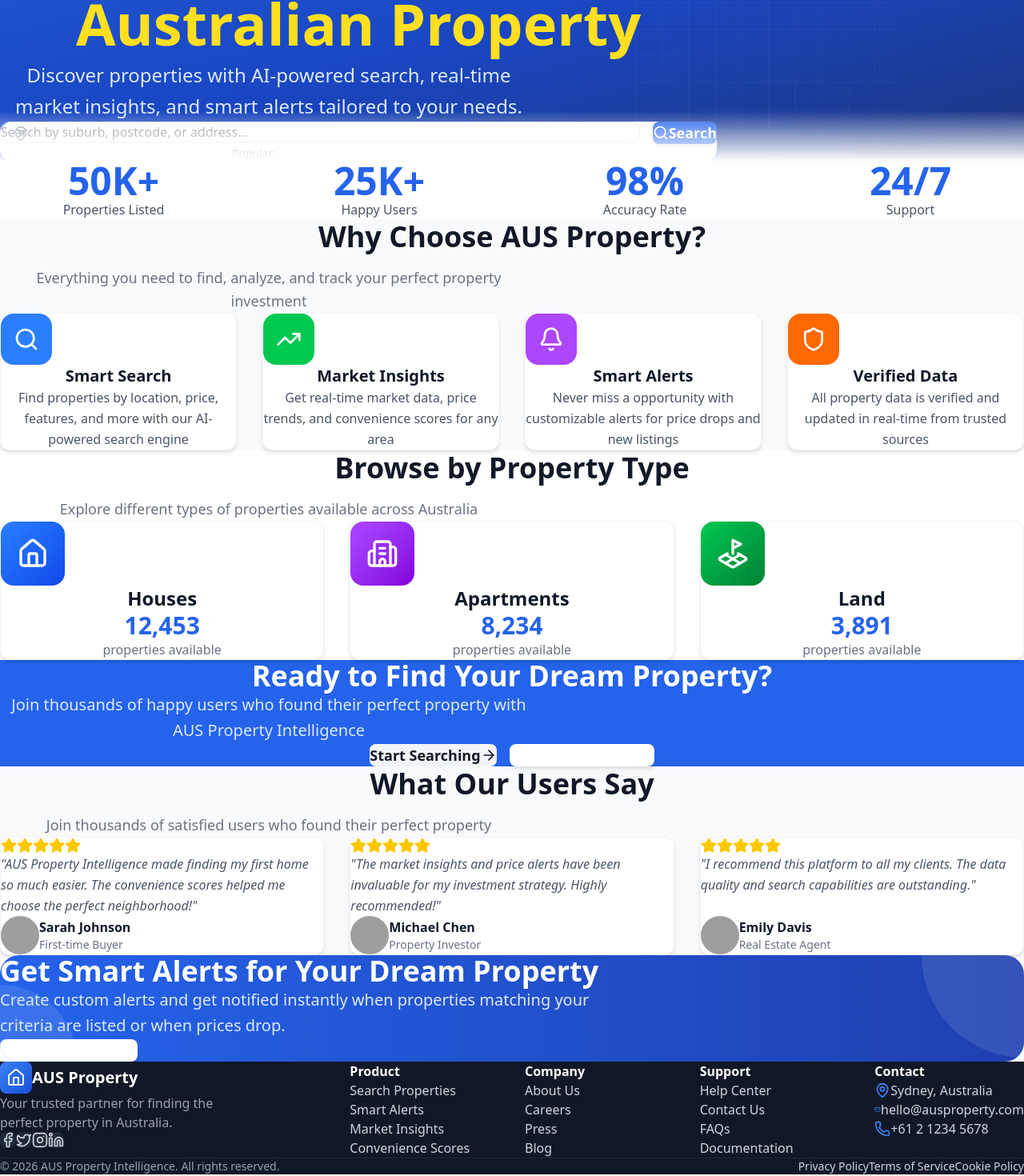
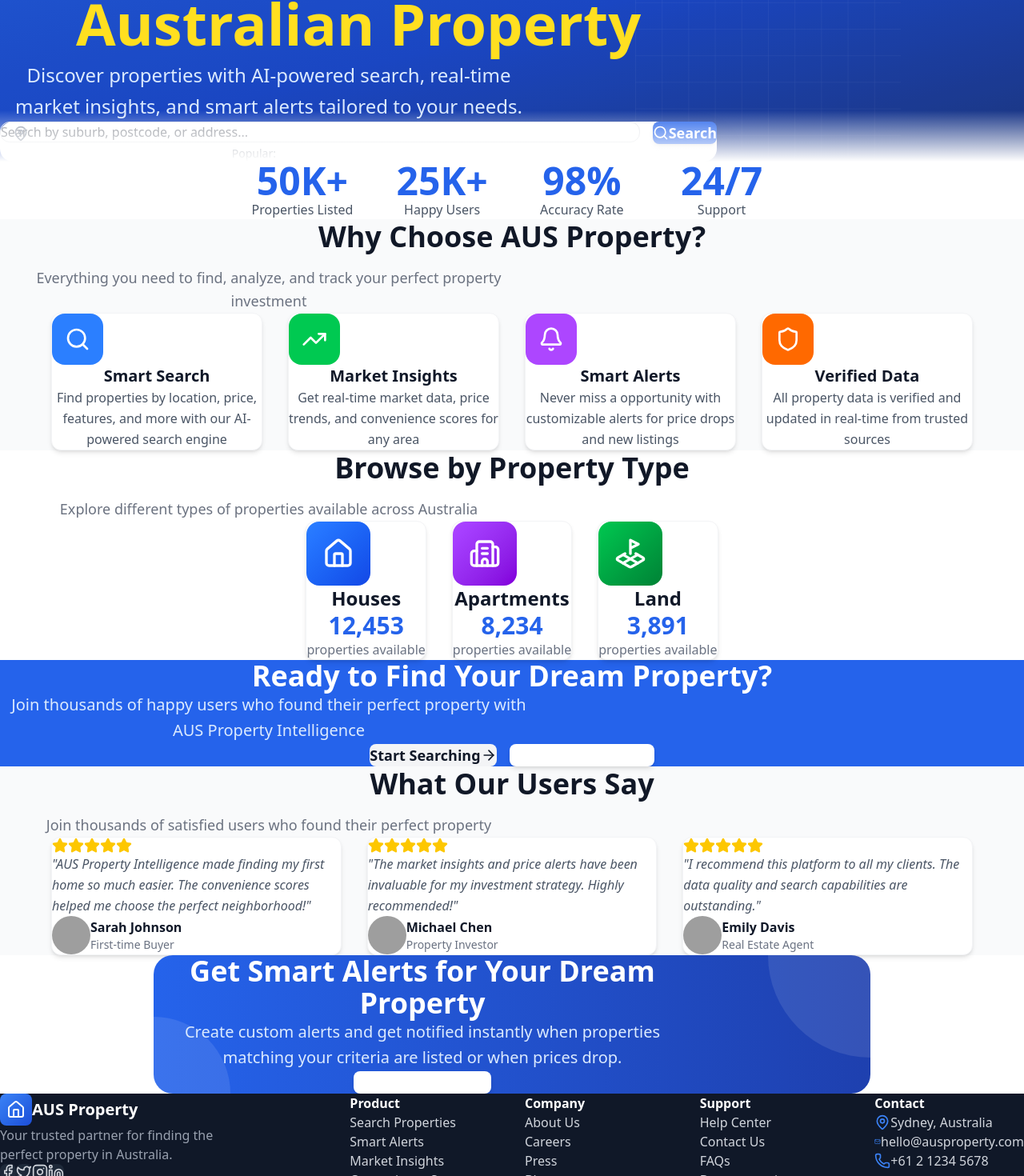
Before and after one commit to felipelangabtc/AUSPropertyDB, a Next.js app in the folder apps/web/: page / in a window 1280 px wide. Shown: the part 195-1665 px from the top of the page at 80% size. Built offline with nearby package versions, Linux system fonts and the light colour scheme; grey boxes are pictures that could not be loaded.

Commit message:
fix: center all home page sections horizontally
- Center stats grid with flex container
- Center features grid with max-width and flex
- Center property types grid with max-width
- Center testimonials grid with max-width
- Center CTA card and its content

```diff
--- a/apps/web/app/page.tsx
+++ b/apps/web/app/page.tsx
@@ -170,6 +170,7 @@ export default function HomePage() {
 
       <section className="py-24 bg-white">
         <div className="max-w-7xl mx-auto px-4 sm:px-6 lg:px-8">
+          <div className="flex justify-center">
             <div className="grid grid-cols-2 md:grid-cols-4 gap-12">
               {stats.map((stat, index) => (
                 <div key={index} className="text-center">
@@ -179,6 +180,7 @@ export default function HomePage() {
                   <div className="text-gray-600 font-medium">{stat.label}</div>
                 </div>
               ))}
+            </div>
           </div>
         </div>
       </section>
@@ -192,7 +194,8 @@ export default function HomePage() {
             </p>
           </div>
 
-          <div className="grid md:grid-cols-2 lg:grid-cols-4 gap-8">
+          <div className="flex justify-center">
+            <div className="grid md:grid-cols-2 lg:grid-cols-4 gap-8 max-w-6xl">
               {features.map((feature, index) => (
                 <Card key={index} hover className="text-center group p-8">
                   <div
@@ -206,6 +209,7 @@ export default function HomePage() {
               ))}
             </div>
           </div>
+        </div>
       </section>
 
       <section className="py-24 bg-white">
@@ -217,7 +221,8 @@ export default function HomePage() {
             </p>
           </div>
 
-          <div className="grid md:grid-cols-3 gap-8">
+          <div className="flex justify-center">
+            <div className="grid md:grid-cols-3 gap-8 max-w-5xl">
               {propertyTypes.map((type, index) => (
                 <Link key={index} href={`/search?type=${type.label.toLowerCase()}`}>
                   <Card hover className="text-center py-10 px-8 group cursor-pointer h-full">
@@ -232,6 +237,7 @@ export default function HomePage() {
                   </Card>
                 </Link>
               ))}
+            </div>
           </div>
         </div>
       </section>
@@ -273,7 +279,8 @@ export default function HomePage() {
             </p>
           </div>
 
-          <div className="grid md:grid-cols-3 gap-8">
+          <div className="flex justify-center">
+            <div className="grid md:grid-cols-3 gap-8 max-w-6xl">
               {testimonials.map((testimonial, index) => (
                 <Card key={index} padding="lg" className="h-full flex flex-col">
                   <div className="flex items-center mb-4">
@@ -299,15 +306,17 @@ export default function HomePage() {
               ))}
             </div>
           </div>
+        </div>
       </section>
 
       <section className="py-24 bg-white">
         <div className="max-w-7xl mx-auto px-4 sm:px-6 lg:px-8">
-          <div className="bg-gradient-to-r from-primary-600 to-primary-800 rounded-3xl p-8 md:p-16 relative overflow-hidden">
+          <div className="flex justify-center">
+            <div className="bg-gradient-to-r from-primary-600 to-primary-800 rounded-3xl p-8 md:p-16 relative overflow-hidden max-w-4xl w-full">
               <div className="absolute top-0 right-0 w-64 h-64 bg-white/10 rounded-full -translate-y-1/2 translate-x-1/2" />
               <div className="absolute bottom-0 left-0 w-48 h-48 bg-white/10 rounded-full translate-y-1/2 -translate-x-1/2" />
 
-            <div className="relative z-10 max-w-3xl">
+              <div className="relative z-10 text-center max-w-2xl mx-auto">
                 <h2 className="text-3xl md:text-4xl font-bold mb-6 text-white">
                   Get Smart Alerts for Your Dream Property
                 </h2>
@@ -324,6 +333,7 @@ export default function HomePage() {
               </div>
             </div>
           </div>
+        </div>
       </section>
     </div>
   );
```
Lines whose indentation alone changed are shown as unchanged.
